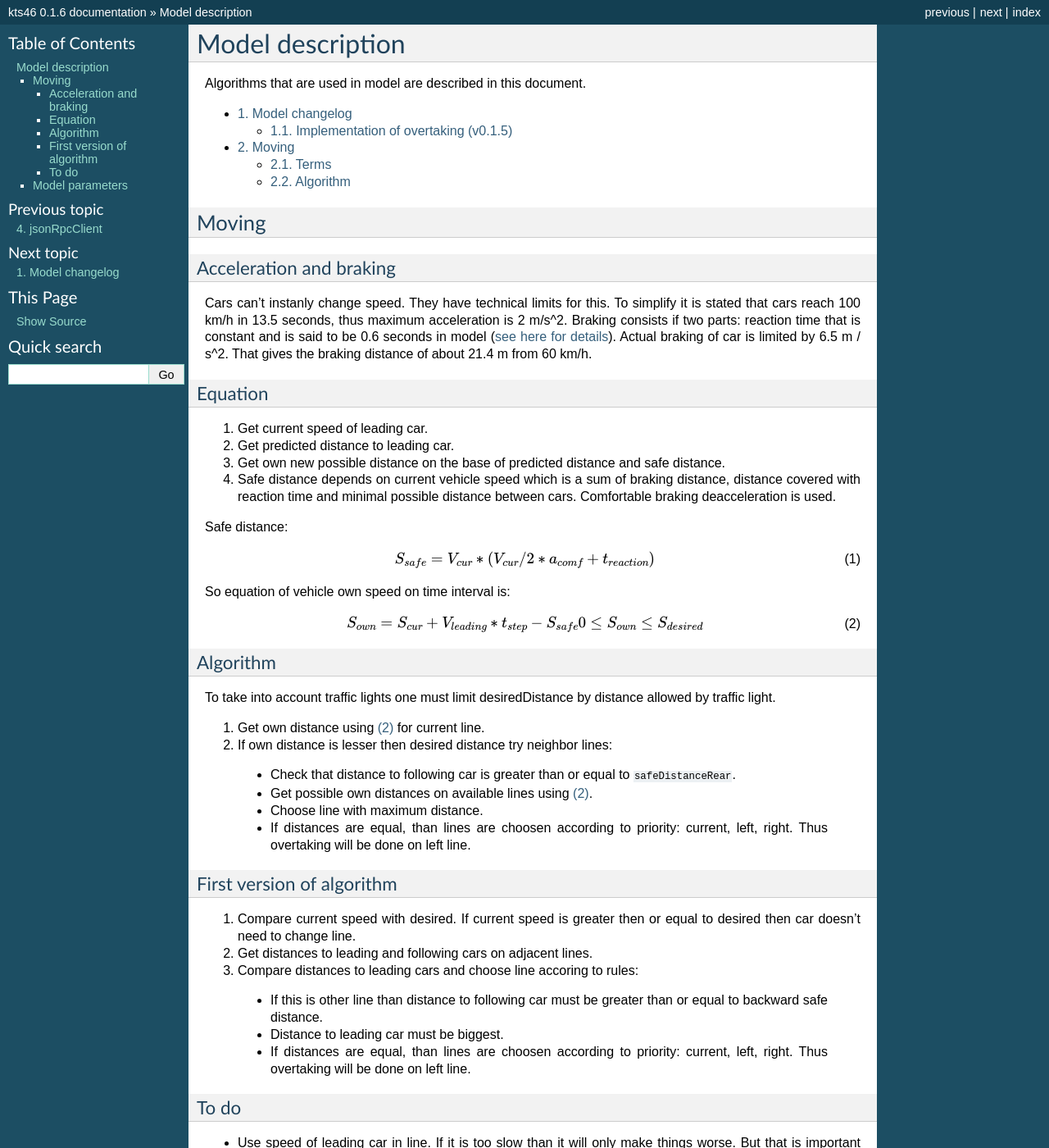
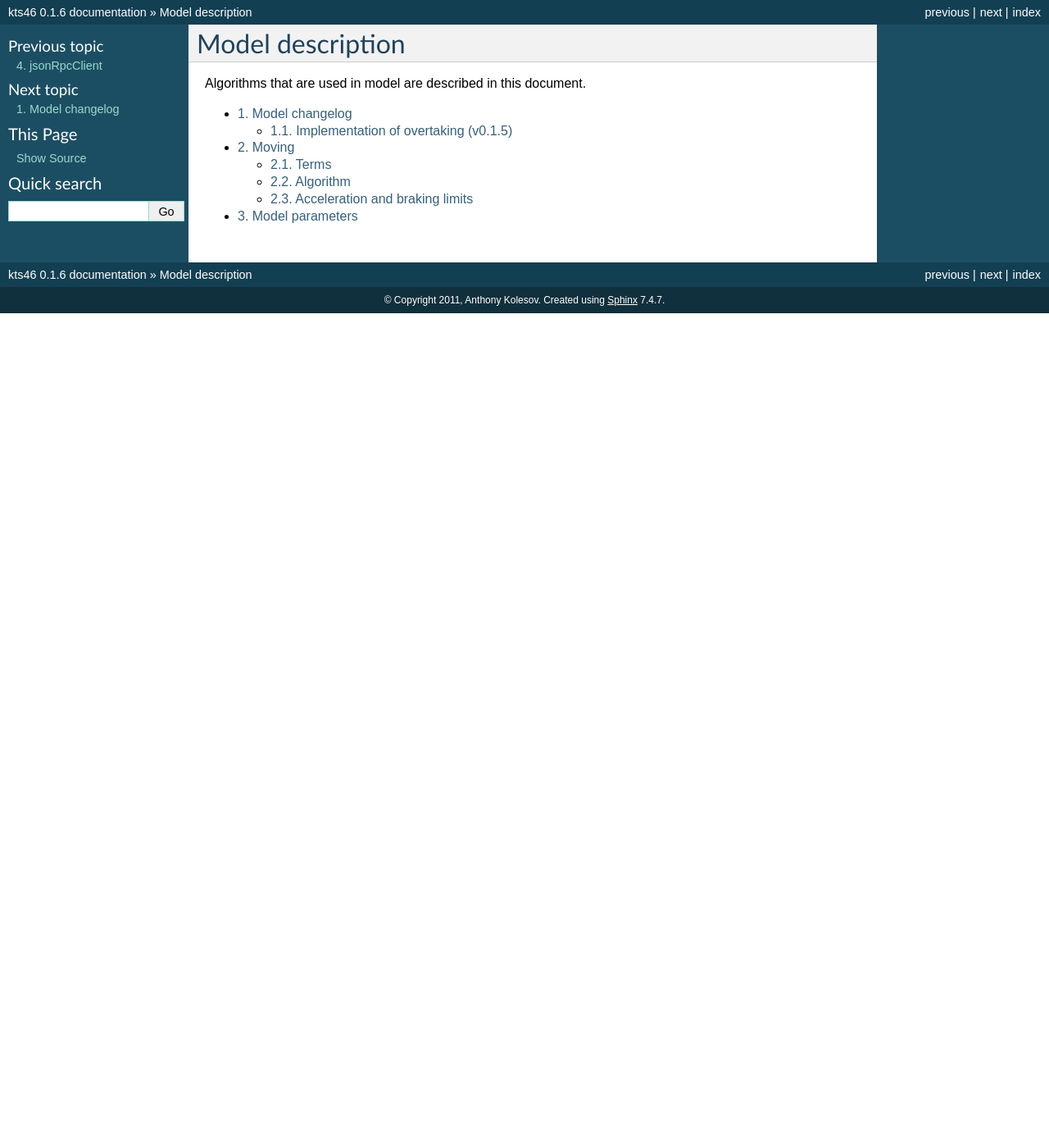
Before and after one commit to anthony-kolesov/kts46, a Sphinx documentation site: the page built from doc/source/model.rst, in a window 1280 px wide and 1400 px high. Shown: the whole window at 82% size. Built offline with Sphinx 7.4.7, drawn with Linux system fonts in a browser that asks for light colours; formulas are drawn with MathJax 3; some of the changed text lies outside the part shown.

Commit message:
Move model params description to separate document and remove duplicate information from main file.

```diff
--- a/doc/source/model.rst
+++ b/doc/source/model.rst
@@ -1,6 +1,5 @@
-*****************
 Model description
-*****************
+=================
 
 Algorithms that are used in model are described in this document.
 
@@ -10,105 +9,4 @@ Algorithms that are used in model are described in this document.
 
     ModelChangelog.rst
     model/move.rst
-
-
-Moving
-======
-
-Acceleration and braking
-------------------------
-
-Cars can't instanly change speed. They have technical limits for this. To
-simplify it is stated that cars reach 100 km/h in 13.5 seconds, thus maximum
-acceleration is 2 m/s^2. Braking consists if two parts: reaction time that is
-constant and is said to be 0.6 seconds in model (`see here for details <http://goo.gl/qpwD6>`_).
-Actual braking of car is limited by 6.5 m / s^2. That gives the braking distance
-of about 21.4 m from 60 km/h.
-
-
-Equation
---------
-
-#. Get current speed of leading car.
-#. Get predicted distance to leading car.
-#. Get own new possible distance on the base of predicted distance and safe distance.
-#. Safe distance depends on current vehicle speed which is a sum of braking
-   distance, distance covered with reaction time and minimal possible distance
-   between cars. Comfortable braking deacceleration is used.
-
-Safe distance:
-
-.. math::
-    :label: safe distance
-
-    S_{safe} = V_{cur} * ( V_{cur} / 2 * a_{comf} + t_{reaction} )
-
-
-So equation of vehicle own speed on time interval is:
-
-.. math::
-    :label: getOwnDistance
-
-    S_{own}=S_{cur} + V_{leading} * t_{step} - S_{safe}
-    0 \le S_{own} \le S_{desired}
-
-
-Algorithm
----------
-To take into account traffic lights one must limit desiredDistance by
-distance allowed by traffic light.
-
-#. Get own distance using :eq:`getOwnDistance` for current line.
-#. If own distance is lesser then desired distance try neighbor lines:
-
-  * Check that distance to following car is greater than or equal to
-    ``safeDistanceRear``.
-  * Get possible own distances on available lines using :eq:`getOwnDistance`.
-  * Choose line with maximum distance.
-  * If distances are equal, than lines are choosen according to priority:
-    current, left, right. Thus overtaking will be done on left line.
-
-
-First version of algorithm
---------------------------
-
-#. Compare current speed with desired. If current speed is greater then or equal
-   to desired then car doesn't need to change line.
-#. Get distances to leading and following cars on adjacent lines.
-#. Compare distances to leading cars and choose line accoring to rules:
-
-  * If this is other line than distance to following car must be greater than
-    or equal to backward safe distance.
-  * Distance to leading car must be biggest.
-  * If distances are equal, than lines are choosen according to priority:
-    current, left, right. Thus overtaking will be done on left line.
-
-To do
------
-
-* Use speed of leading car in line. If it is too slow than it will only make
-  things worse. But that is important only if it is close enougth. So actually
-  that is f(actual speed, distance to it).
-* Make more strategic decisions: move not only to +-1 line but more (in several
-  steps).
-
-
-Model parameters
-================
-
-inputRate
-    Amount of cars comming to the road in an hour.
-
-safeDistance
-    Distance that is considered safe by drivers between car front and leading
-    car back. Measurement: meters.
-
-safeDistanceRear
-    Distance that is considered safe by driver between her car rear and
-    following car front.
-
-maxSpeed
-    Maximum desired speed of cars.
-
-minSpeed:
-    Minimum desired speed of cars.
+    model/params.rst
```
Also changed, not shown: doc/source/model/move.rst (+22 -0 lines), doc/source/model/params.rst (added, +19 -0 lines).
